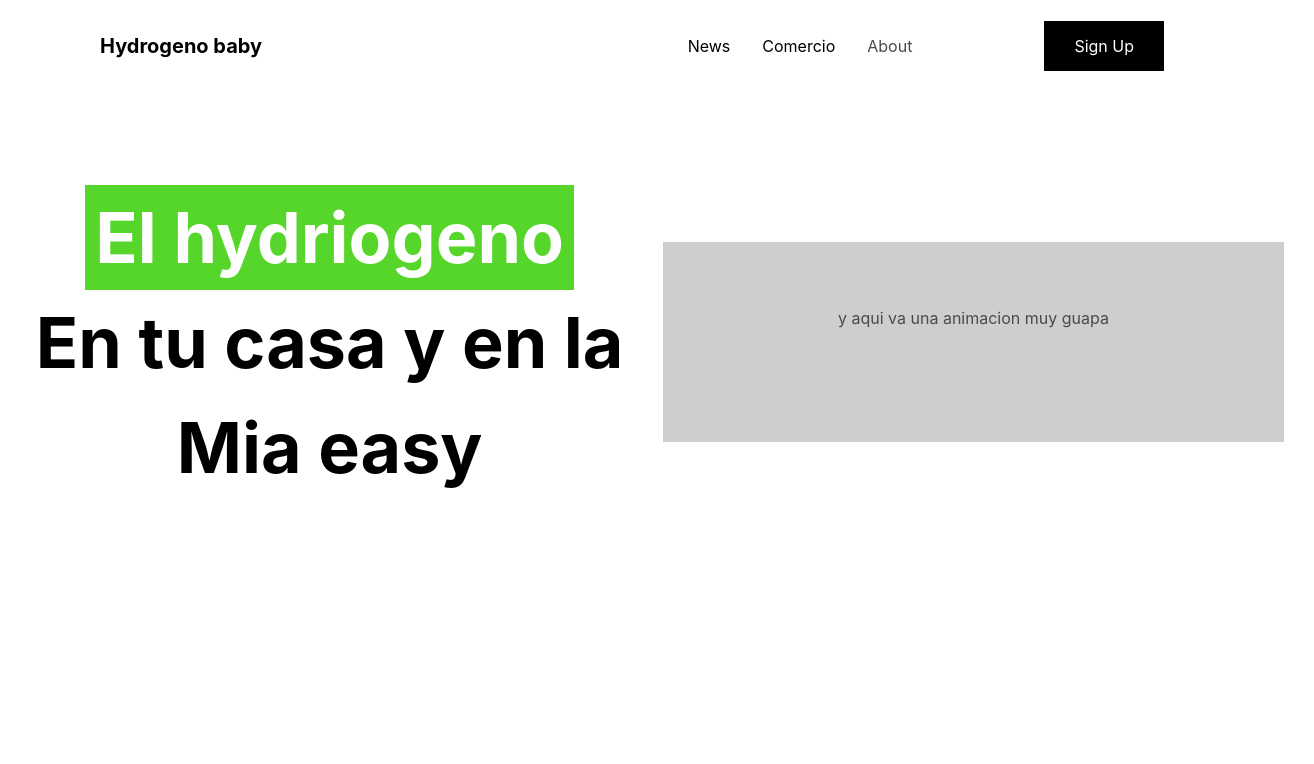
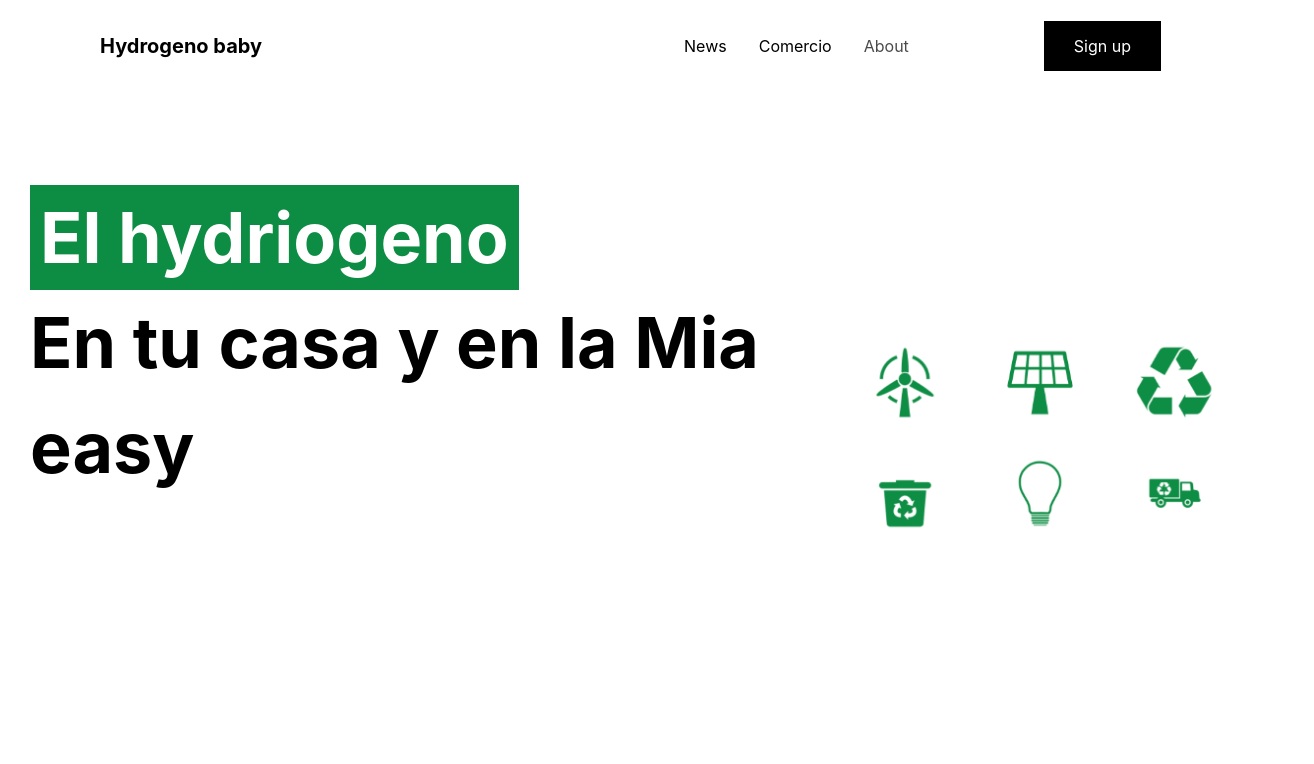
Before and after one commit to kekoinomano/hydrogenreact, a React (Create React App) app in the folder react-cliente-api-php-master/: page / in a window 1280 px wide. Shown: the top 764 px of the page, 1314 px wide, since content can reach past the window. Built offline with nearby package versions, Linux system fonts and the light colour scheme; no server answers.

Commit message:
cambios antes de arreglar log in (por si la cago volver)

```diff
--- a/react-cliente-api-php-master/src/App.js
+++ b/react-cliente-api-php-master/src/App.js
@@ -1,12 +1,12 @@
-
 import Hola from './CheckoutForm';
-import { BrowserRouter as Router, Route, Switch} from 'react-router-dom';
+import { BrowserRouter as Router, Route, Switch } from 'react-router-dom';
 //import {browserHistory, Route, Router, Switch} from 'react-router';
 //import { Fragment } from 'react';
 import Home from './Paginas/Home';
 import Noticias from './Paginas/Noticias';
 import Login from './Paginas/Login';
 import Comercio from './Paginas/Comercio';
+import Perfil from './Paginas/Perfil';
 import Navbar from './Paginas/Navbar';
 import Reset_password from './Paginas/Reset_password';
 
@@ -33,7 +33,8 @@ const App = () => {
             <Route exact path='/Noticias' component={Noticias} />
             <Route exact path='/Login' component={Login} />
             <Route exact path='/Comercio' component={Comercio} />
-           <Route path='/reset_password/:token' component={Reset_password} />
+            <Route exact path='/Perfil/:username' component={Perfil} />
+            <Route path='/reset_password/:token' component={Reset_password} />
             <Route component={Hola} exact path='/pagar' />
           </Switch>
         </div>
--- a/react-cliente-api-php-master/src/Paginas/Home.js
+++ b/react-cliente-api-php-master/src/Paginas/Home.js
@@ -1,17 +1,19 @@
 import React, { useEffect, useState } from 'react';
 import { Link } from 'react-router-dom';
-
+import energia from '../img/energia.gif';
 const Home = () => {
   return (
     <div className='homePage'>
       <div className='portada'>
         <div className='flex-item'>
           <div className='rec'></div>
-          <Link to ='/'>El hydriogeno</Link>
+          <Link to='/'>El hydriogeno</Link>
           <br />
           <p>En tu casa y en la Mia easy</p>
         </div>
-        <div className='flex-item'>y aqui va una animacion muy guapa</div>
+        <div className='flex-item'>
+          <img src={energia} alt='loading...' width={550} />
+        </div>
       </div>
       <br />
       <div className='portada'>
--- a/react-cliente-api-php-master/src/Paginas/Navbar.js
+++ b/react-cliente-api-php-master/src/Paginas/Navbar.js
@@ -7,11 +7,16 @@ import Login from './Login';
 const Navbar = () => {
   const [logged, setLog] = useState(false);
   const [iflogged, setifLog] = useState(false);
+  const [desplegar, setDesplegable] = useState(false);
   const [user, setUser] = useState('');
 
-  useEffect(()=>{
+  const xxx = () => {
+    alert('user:', user);
+  };
+  useEffect(() => {
     isLogged(setifLog, setUser);
-}, [])
+    console.log('ejecutado');
+  }, []);
 
   console.log(user);
   return (
@@ -36,65 +41,86 @@ const Navbar = () => {
                 <p>About</p>
               </li>
 
-
               {iflogged ? (
-                <li className='nav__item' style={{ marginLeft: 100 }}>
-                <Link to ='#'>
+                <li
+                  className='nav__item'
+                  style={{ marginLeft: 100 }}
+                  onMouseOver={() => setDesplegable(true)}
+                  onMouseLeave={() => setDesplegable(false)}
+                >
+                  <div
+                    to='#'
+                    className='divButon'
+                    /*  onClick={() => setDesplegable(!desplegar)} */
+                  >
                     {user}
-                </Link>
-                <Link to ='#'
-                onClick={() => (LogOut())}
-                  style={{
-                    backgroundColor: 'black',
-                    padding: '15px 30px 15px 30px',
-                    color: 'white',
-                  }}
-                >
-                  Log Out
-                </Link>
+                    <DesplegbleUser
+                      desplegar={desplegar}
+                      user={user}
+                      logout={() => LogOut()}
+                    />
+                    {/* onClick={() => LogOut()} */}
+                  </div>
                 </li>
-
               ) : (
                 <li className='nav__item' style={{ marginLeft: 100 }}>
-                <Link to ='#'
+                  <div
+                    to='#'
                     onClick={() => setLog(!logged)}
-                style={{
-                  backgroundColor: 'black',
-                  padding: '15px 30px 15px 30px',
-                  color: 'white',
-                }}
+                    className='divButon'
                   >
-                Sign Up
-              </Link>
+                    Sign up
+                  </div>
                 </li>
               )}
-
-
             </ul>
           </nav>
         </div>
         <Login trigger={logged} setLog={setLog}></Login>
       </header>
     </div>
-
   );
 };
+
+const DesplegbleUser = ({ desplegar, user, logout }) => {
+  return desplegar ? (
+    <div className='desplegable'>
+      <Link style={{ color: 'white' }} to={`/Perfil/${user}`}>
+        <p>{user}</p>
+      </Link>
+      <Link style={{ color: 'white' }} to='/Comercio'>
+        <p>algo pondremos</p>
+      </Link>
+      <Link style={{ color: 'white' }} to='/Comercio'>
+        <p>algo pondremos</p>
+      </Link>
+      <Link style={{ color: 'white' }} to='/Comercio'>
+        <p>algo pondremos</p>
+      </Link>
+
+      <p onClick={logout}>Log out</p>
+    </div>
+  ) : null;
+};
+
 const isLogged = async (setifLog, setUser) => {
   await axios
-    .get(`${Constantes.RUTA_API}/islogged.php?id=${localStorage.getItem("user_id")}`)
+    .get(
+      `${Constantes.RUTA_API}/islogged.php?id=${localStorage.getItem(
+        'user_id'
+      )}`
+    )
     .then(function (response) {
       console.log(JSON.stringify(response.data));
-        if(response.data.exito){
+      if (response.data.exito) {
         setifLog(true);
         setUser(response.data.user.username);
       }
-
     });
 };
 const LogOut = () => {
-  localStorage.removeItem("user_id");
-  window.location.href="http://localhost:3000";
+  localStorage.removeItem('user_id');
+  window.location.href = 'http://localhost:3000';
 };
 
-
 export default Navbar;
--- /dev/null
+++ b/react-cliente-api-php-master/src/Paginas/Perfil.js
@@ -0,0 +1,25 @@
+import React, { useEffect, useState } from 'react';
+import { Link } from 'react-router-dom';
+import { useParams } from 'react-router-dom';
+
+const Perfil = () => {
+  const { username } = useParams();
+  useEffect(() => {
+    console.log('hola');
+  });
+
+  return (
+    <div style={{ padding: 40 }}>
+      <p style={{ fontSize: 30, fontWeight: 700, color: 'black' }}>
+        Perfil de {username}
+      </p>
+      <div className='selectores'>
+        <div>Comprados</div>
+        <div>Prodctos</div>
+        <div>En marccha</div>
+      </div>
+    </div>
+  );
+};
+
+export default Perfil;
--- a/react-cliente-api-php-master/src/style.css
+++ b/react-cliente-api-php-master/src/style.css
@@ -9,9 +9,23 @@
 /* &/////////////////////////////// GENERAL /////////////////////////////// */
 .espacioNav {
   padding-top: 92px;
-  display: flex;
-  justify-content: center;
-  text-align: center;
+}
+
+.divButon {
+  background-color: rgb(0, 0, 0);
+  padding: 15px 30px 15px 30px;
+  color: white;
+  display: initial;
+  font-weight: 400;
+  border-style: solid;
+  /* border-style: solid; */
+}
+.divButon:hover {
+  background-color: rgb(255, 255, 255);
+  color: black;
+  border-style: solid;
+  font-weight: 400;
+  cursor: pointer;
 }
 /*///////////////////////////////// NAVBAR /////////////////////////////////*/
 
@@ -86,6 +100,33 @@
   }
 }
 
+.desplegable {
+  position: absolute;
+
+  min-width: 160px;
+  box-shadow: 0px 8px 16px 0px rgba(0, 0, 0, 0.2);
+
+  z-index: 1;
+  background-color: rgb(0, 0, 0);
+  right: 110px;
+
+  color: white;
+  display: initial;
+  font-weight: 400;
+  border-style: solid;
+  border-color: black;
+}
+.desplegable p {
+  padding: 10px 12px;
+}
+.desplegable p:hover {
+  background-color: white;
+  color: black;
+  padding: 10px 12px;
+  cursor: pointer;
+  font-weight: 400;
+}
+
 /* /////////////////////////////   Hompage ///////////////////////////////////// */
 
 .portada {
@@ -103,16 +144,15 @@
   order: 0;
   flex: 1 1 auto;
   align-self: center;
+  min-width: 800px;
 }
 
 .flex-item:nth-child(2) {
   order: 0;
   flex: 1 1 auto;
   align-self: center;
-  background-color: rgb(206, 206, 206);
-  padding: 5%;
-  height: 200px;
   width: 800px;
+  align-self: flex-end;
 }
 .flex-item p {
   font-size: 70px;
@@ -123,12 +163,12 @@
   font-size: 70px;
   color: black;
   font-weight: 700;
-  background-color: #56d62a;
+  background-color: #0d8d43;
   color: #ffffff;
   padding: 10px;
 }
 
-.popUp{
+.popUp {
   height: 100%;
   width: 100%;
   background: #4949491f;
@@ -137,12 +177,32 @@
   justify-content: center;
   align-items: center;
 }
-.login{
+.login {
   position: relative;
   box-shadow: 0px 1px 8px 2px #999;
   background: white;
 }
-.closeForm{
+.closeForm {
   float: right;
   margin-top: 20px;
 }
+
+/* ///////////////////////////// PERFIL /////////////////////////////// */
+
+.selectores {
+  display: flex;
+  justify-content: center;
+  padding-top: 20px;
+}
+.selectores div {
+  min-width: 100px;
+  text-align: center;
+  background-color: black;
+  color: white;
+}
+.selectores div:hover {
+  min-width: 100px;
+  text-align: center;
+  background-color: white;
+  color: black;
+}
```
Also changed, not shown: react-cliente-api-php-master/src/img/energia.gif (added), 1 other file (tests, documents, lock files or other folders). Lines whose indentation alone changed are shown as unchanged.
